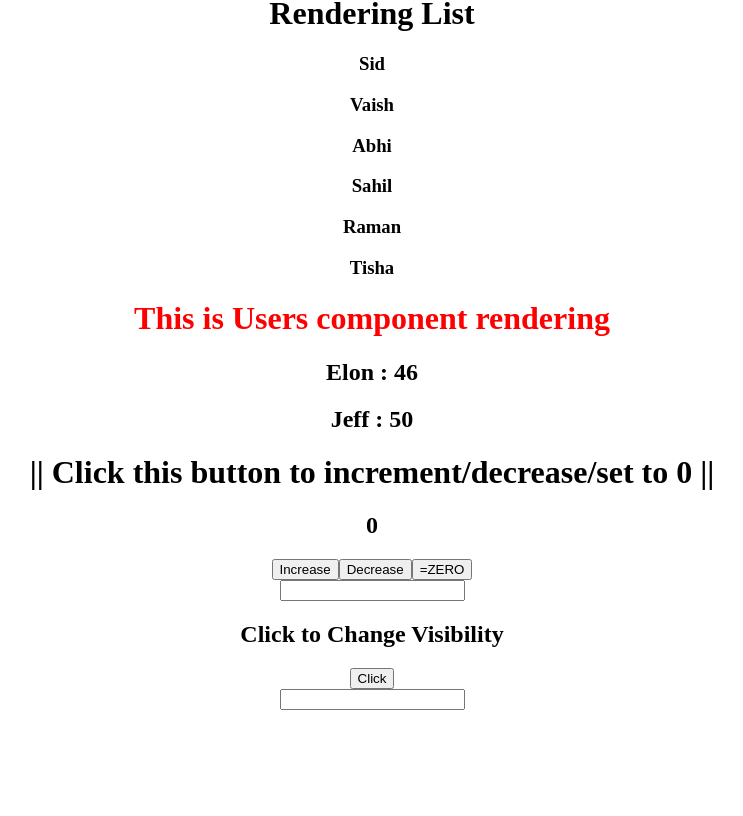
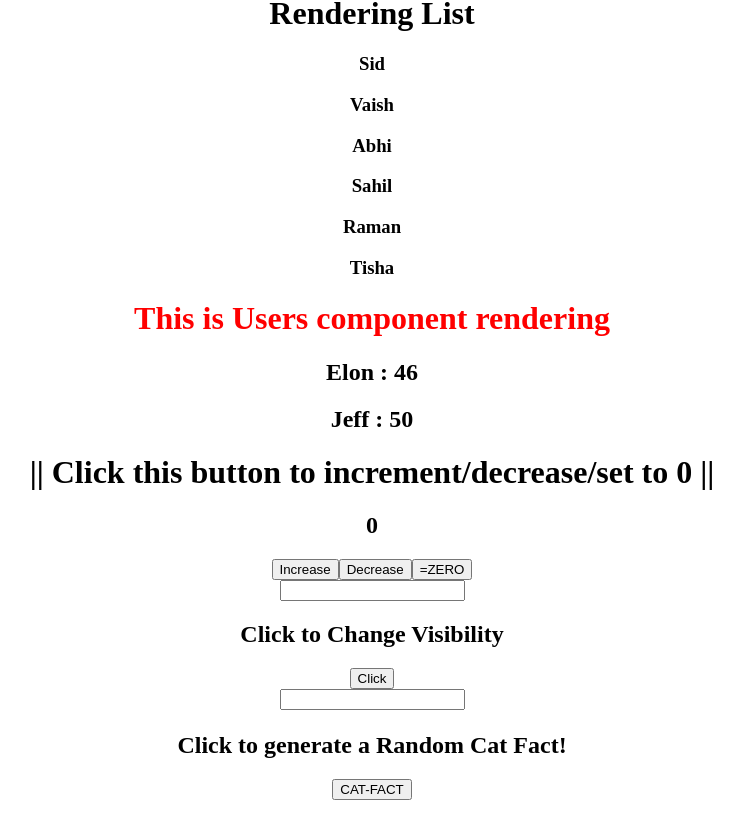
Before and after one commit to Sid-0602/React-Framework, a React (Create React App) app in the folder react-basics/: page / in a window 1280 px wide. Shown: the part 410-1226 px from the top of the page, without its empty margins (268-1011 px from the left). Before the commit the page ends 1142 px from the top, so only its background shows below. Built offline with nearby package versions, Linux system fonts and the light colour scheme; no server answers.

Commit message:
Fetch API data from Axi

```diff
--- a/react-basics/package.json
+++ b/react-basics/package.json
@@ -6,6 +6,7 @@
     "@testing-library/jest-dom": "^5.17.0",
     "@testing-library/react": "^13.4.0",
     "@testing-library/user-event": "^13.5.0",
+    "axios": "^1.5.1",
     "react": "^18.2.0",
     "react-dom": "^18.2.0",
     "react-scripts": "5.0.1",
--- a/react-basics/src/App.js
+++ b/react-basics/src/App.js
@@ -1,6 +1,7 @@
 import styles from "./App.module.css";
 import { Users } from "./components/Users.js";
 import { useState, useEffect } from "react";
+import Axios from "axios";
 
 
 function App() {
@@ -42,7 +43,22 @@ function App() {
     }
   },[inputVal]); //we can specify for what we need to use UseEffect.
 
-  //
+  //fetch data from API:
+  /*
+  fetch("https://catfact.ninja/fact")
+    .then((res)=> res.json())
+    .then((data) =>{
+      console.log(data);
+    }); */
+
+  //fetch data using Axios library:
+  const [Catfact,setCatfact] = useState("");
+  //we use useEffect to stop the api hits run indefenitely:
+  useEffect(()=>{
+    Axios.get("https://catfact.ninja/fact").then((res)=>{
+    setCatfact(res.data.fact);
+  });
+  },[]);
 
   //this is how component is called into main App function.
   return (<div className={styles.App}>
@@ -85,6 +101,13 @@ function App() {
           }}></input>
           <h1>{btext}</h1>
         </div>}
+    </div>
+
+
+    <div>
+      <h2>Click to generate a Random Cat Fact!</h2>
+      <button >CAT-FACT</button>
+      <p>{Catfact}</p>
     </div>
   </div> )
 }
```
Also changed, not shown: react-basics/src/components/Api_fetch.js (added), 1 other file (tests, documents, lock files or other folders).
